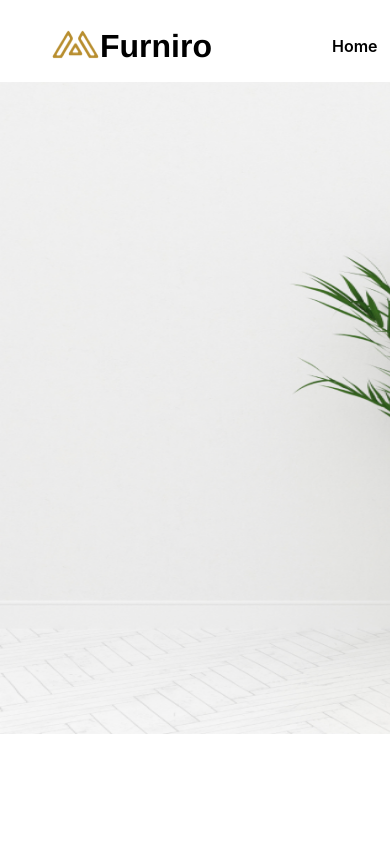
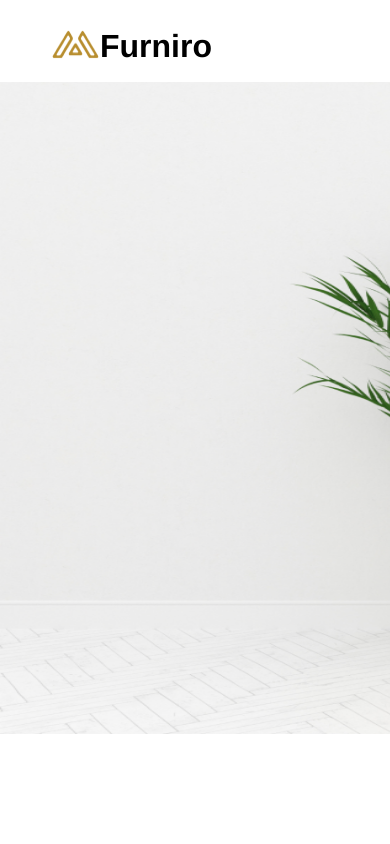
Before and after one commit to Shoaibfarooq03/e-commerce, a React (Create React App) app: page /home in a window 390 px wide. Shown: the top 844 px of the page. Built offline with nearby package versions, Linux system fonts and the light colour scheme.

Commit message:
responsive navbar

```diff
--- a/src/components/navbar/navbar.scss
+++ b/src/components/navbar/navbar.scss
@@ -1,7 +1,7 @@
 @import "../../styles/responsive.scss";
 
 .navbar {
-  background-color: white;
+  background-color: #ffffff;
   display: flex;
   //   justify-content: space-between;
   align-items: center;
@@ -163,7 +163,6 @@
             }
           }
         }
-
       }
     }
 
@@ -178,53 +177,93 @@
         span {
           font-weight: 500;
           font-size: 16px;
-          color:#000000;
+          color: #000000;
         }
         .price {
           font-weight: 600;
           font-size: 16px;
-          color: #B88E2F;
+          color: #b88e2f;
         }
       }
-      .line1{
+      .line1 {
         display: flex;
         position: absolute;
         top: 89%;
-
       }
-      .buttons{
+      .buttons {
         display: flex;
         position: absolute;
         top: 92%;
         left: 8%;
         gap: 10px;
 
-
-        .btn1{
+        .btn1 {
           width: 80px;
           height: 30px;
           border: 1px solid #000000;
           border-radius: 20px;
-          background-color: #FFFFFF;
+          background-color: #ffffff;
           cursor: pointer;
         }
-        .btn2{
+        .btn2 {
           width: 118px;
           height: 30px;
           border: 1px solid #000000;
           border-radius: 20px;
-          background-color: #FFFFFF;
+          background-color: #ffffff;
           cursor: pointer;
         }
-        .btn3{
+        .btn3 {
           width: 135px;
           height: 30px;
           border: 1px solid #000000;
           border-radius: 20px;
-          background-color: #FFFFFF;
+          background-color: #ffffff;
           cursor: pointer;
         }
       }
     }
   }
+  @media (min-width: 1584px) and (max-width: 2437px) {
+    width: 100%;
+  }
+  @media (min-width: 1501px) and (max-width: 1585px) {
+    width: 100%;
+  }
+  @media (min-width: 1401px) and (max-width: 1500px) {
+    width: 103%;
+  }
+  @media (min-width: 1301px) and (max-width: 1400px) {
+    width: 113%;
+  }
+  @media (min-width: 1201px) and (max-width: 1300px) {
+    width: 121%;
+  }
+  @media (min-width: 1101px) and (max-width: 1200px) {
+    width: 133%;
+  }
+  @media (min-width: 1001px) and (max-width: 1100px) {
+    width: 150%;
+  }
+  @media (min-width: 901px) and (max-width: 1000px) {
+    width: 163%;
+  }
+  @media (min-width: 801px) and (max-width: 900px) {
+    width: 182%;
+  }
+  @media (min-width: 701px) and (max-width: 800px) {
+    width: 210%;
+  }
+  @media (min-width: 601px) and (max-width: 700px) {
+    width: 242%;
+  }
+  @media (min-width: 501px) and (max-width: 600px) {
+    width: 285%;
+  }
+  @media (min-width: 401px) and (max-width: 500px) {
+    width: 350%;
+  }
+  @media (min-width: 350px) and (max-width: 400px) {
+    width: 375%;
+  }
 }
--- a/src/pages/home/home.scss
+++ b/src/pages/home/home.scss
@@ -53,12 +53,12 @@
   }
   @media (min-width: 701px) and (max-width: 800px) {
     img{
-      width: 213%;
+      width: 240%;
      }
   }
   @media (min-width: 601px) and (max-width: 700px) {
     img{
-      width: 255%;
+      width: 285%;
      }
   }
   @media (min-width: 501px) and (max-width: 600px) {
```
